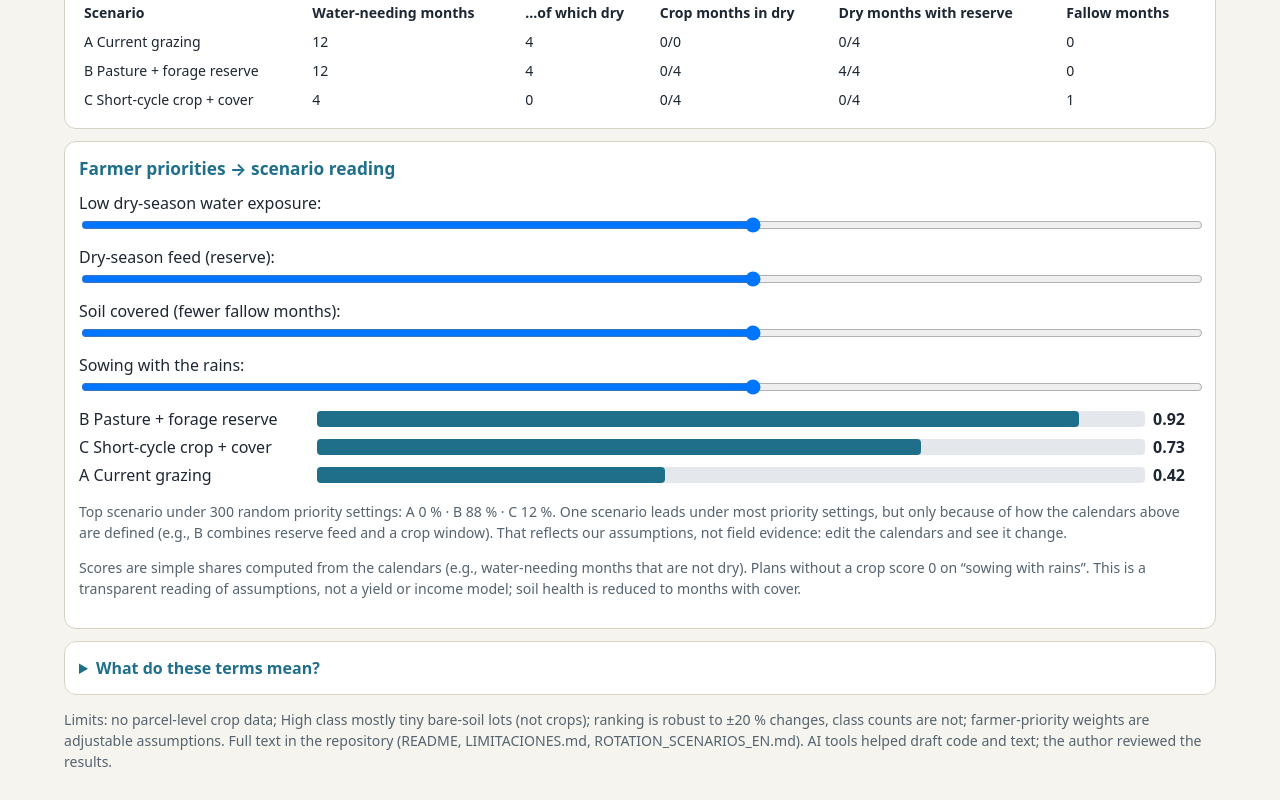
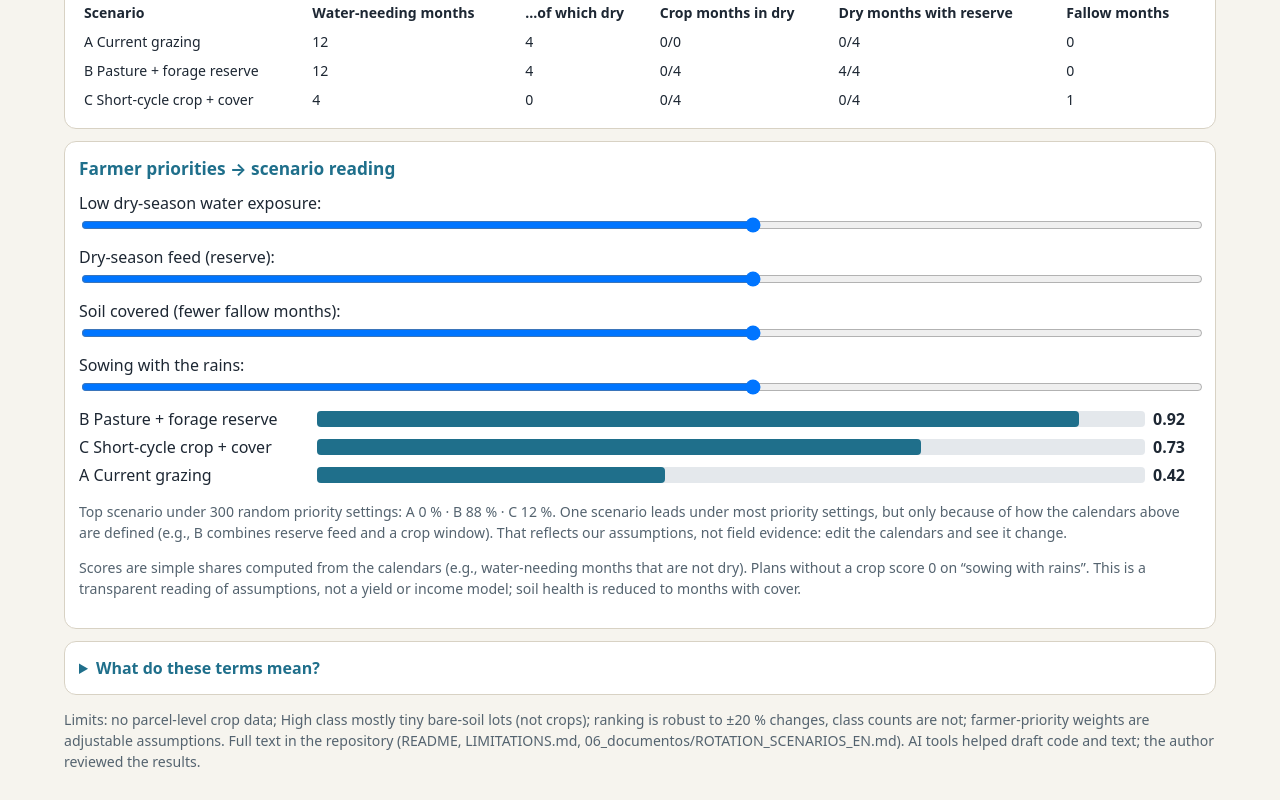
Before and after one commit to sasantos02/nasa-space-apps-repelon, a plain HTML site: page index.html in a window 1280 px wide. Shown: the part 1251-2051 px from the top of the page. Drawn offline with Linux system fonts and the light colour scheme.

Commit message:
Add files via upload

```diff
--- a/index.html
+++ b/index.html
@@ -74,7 +74,7 @@ label{display:block;margin:6px 0}
 
 <details class="card"><summary>What do these terms mean?</summary>
 <p><b>Vulnerability</b> (0–1): how dry or sparse the vegetation looks from Sentinel-2 (NDVI = greenness, NDMI = moisture, SAVI = greenness corrected for soil). <b>Hazard</b> (0–1): how far recent rain fell below the 10-year normal (NASA GPM IMERG). <b>Risk</b> = half hazard + half vulnerability. <b>Irrigation district</b>: area served by the ASUREP district registry; “outside” does not mean rainfed.</p></details>
-<p class="mut">Limits: no parcel-level crop data; High class mostly tiny bare-soil lots (not crops); ranking is robust to ±20 % changes, class counts are not; farmer-priority weights are adjustable assumptions. Full text in the repository (README, LIMITACIONES.md, ROTATION_SCENARIOS_EN.md). AI tools helped draft code and text; the author reviewed the results.</p>
+<p class="mut">Limits: no parcel-level crop data; High class mostly tiny bare-soil lots (not crops); ranking is robust to ±20 % changes, class counts are not; farmer-priority weights are adjustable assumptions. Full text in the repository (README, LIMITATIONS.md, 06_documentos/ROTATION_SCENARIOS_EN.md). AI tools helped draft code and text; the author reviewed the results.</p>
 </main>
 <script src="data.js?v=4"></script><script src="geo.js?v=1"></script><script>
 const $=i=>document.getElementById(i),MO='Jan Feb Mar Apr May Jun Jul Aug Sep Oct Nov Dec'.split(' '),TY=['Pasture','Pasture+reserve','Crop','Cover','Fallow'];
```
